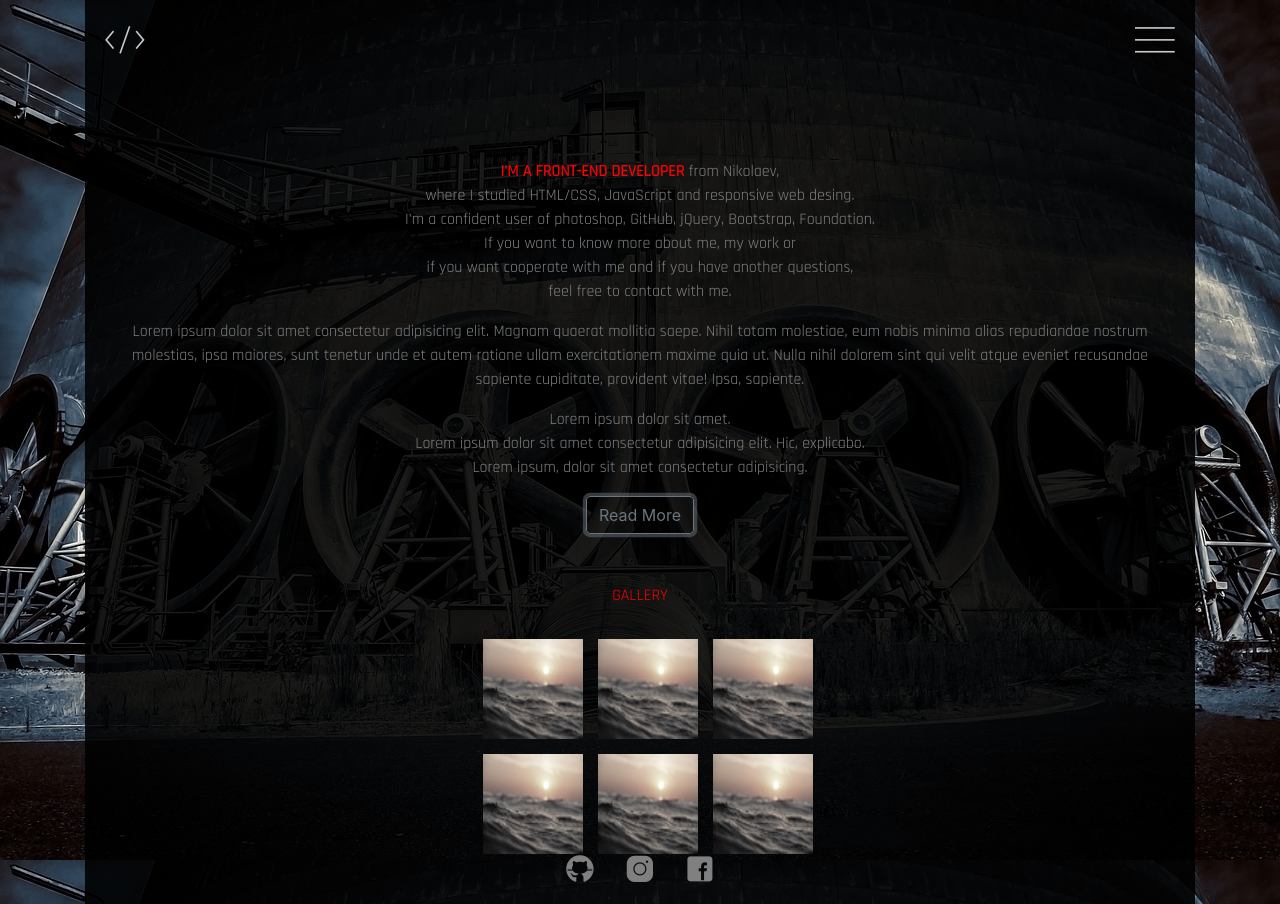
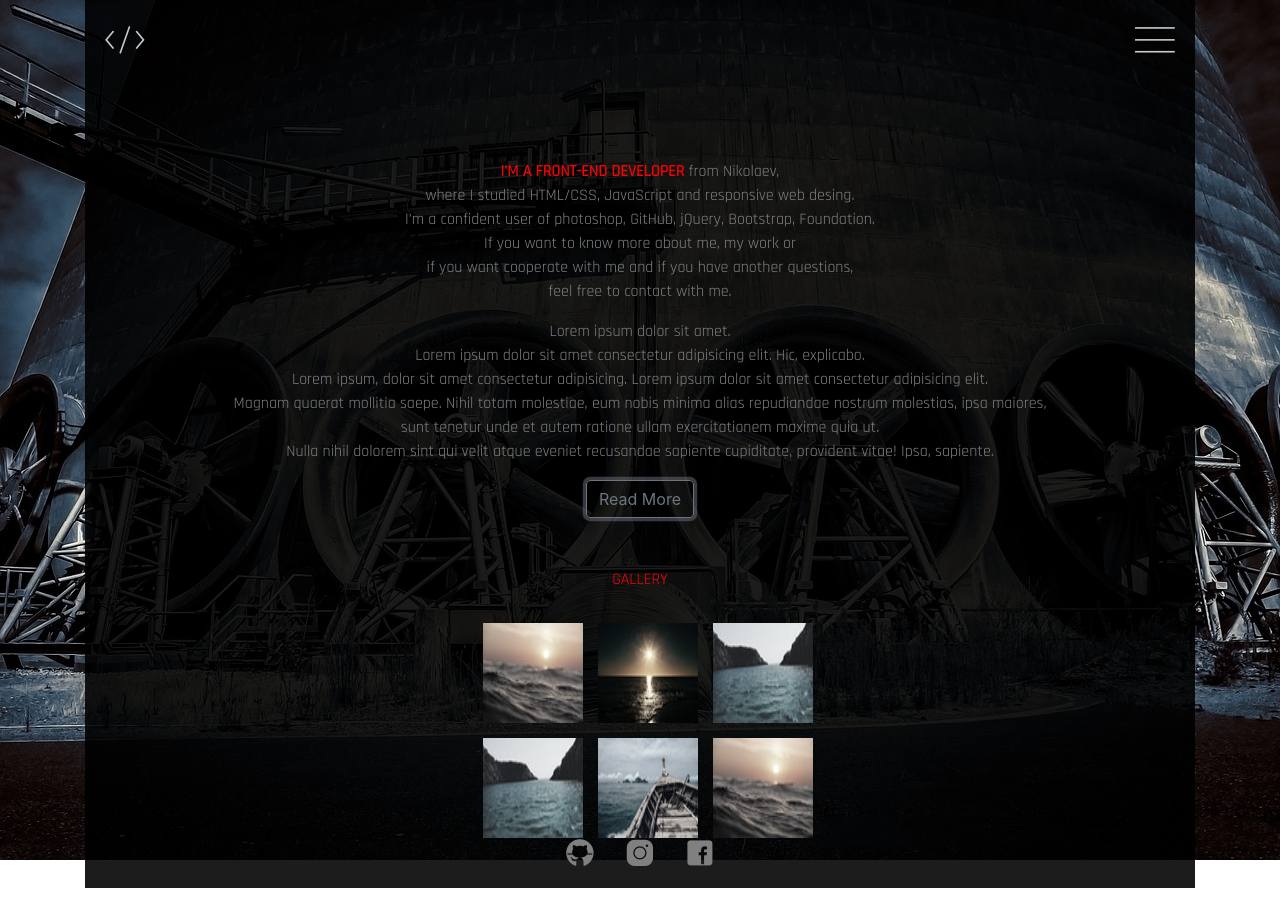
Before and after one commit to tvoyenote/black, a plain HTML site: page index.html in a window 1280 px wide. Both pictures are taken after a click on the button "Read More". Drawn offline with nearby package versions, Linux system fonts and the light colour scheme.

Commit message:
add photos

```diff
--- a/index.html
+++ b/index.html
@@ -33,11 +33,15 @@
                             <p class="first__text"><span>I'M A FRONT-END DEVELOPER</span> from Nikolaev, <br> where I studied HTML/CSS, JavaScript and responsive web desing. <br>
                                 I'm a confident user of photoshop, GitHub, jQuery, Bootstrap, Foundation.<br>If you want to know more about me, my work or <br> if you want cooperate with me and if you have another questions, <br> feel free to contact with me.
                             </p>
-                            <p>Lorem ipsum dolor sit amet consectetur adipisicing elit. Magnam quaerat mollitia saepe. Nihil totam molestiae, eum nobis minima alias repudiandae nostrum molestias, ipsa maiores, sunt tenetur unde et autem ratione ullam exercitationem maxime quia ut. Nulla nihil dolorem sint qui velit atque eveniet recusandae sapiente cupiditate, provident vitae! Ipsa, sapiente.</p>
                             <p class="second__text">Lorem ipsum dolor sit amet. <br>
                             Lorem ipsum dolor sit amet consectetur adipisicing elit. Hic, explicabo. <br>
                             Lorem ipsum, dolor sit amet consectetur adipisicing.
+                            Lorem ipsum dolor sit amet consectetur adipisicing elit. <br>
+                            Magnam quaerat mollitia saepe. Nihil totam molestiae, eum nobis minima alias repudiandae nostrum molestias, ipsa maiores,<br>
+                            sunt tenetur unde et autem ratione ullam exercitationem maxime quia ut.<br>
+                            Nulla nihil dolorem sint qui velit atque eveniet recusandae sapiente cupiditate, provident vitae! Ipsa, sapiente.
                             </p>
+
                         </div>
                     </div>
                 </div>
@@ -51,13 +55,13 @@
                             <div class="row">
                                 <div class="gallery__list">
                                     <div class="col-md">
-                                            <a rel="gallery" class="photo" href="img/img.big/big.jpeg" title=""><img src="img/img.small/small.jpeg" width="100" height="100" alt="" /></a>
+                                            <a class="photo" href="img/img.big/big.jpeg" title=""><img src="img/img.small/small.jpeg" width="100" height="100" alt="" /></a>
                                     </div>
                                     <div class="col-md">
-                                            <a rel="gallery" class="photo" href="img/img.big/big.jpeg" title=""><img src="img/img.small/small.jpeg" width="100" height="100" alt="" /></a>
+                                            <a class="photo" href="img/img.big/big1.jpeg" title=""><img src="img/img.small/small1.jpeg" width="100" height="100" alt="" /></a>
                                     </div>
                                     <div class="col-md">
-                                            <a rel="gallery" class="photo" href="img/img.big/big.jpeg" title=""><img src="img/img.small/small.jpeg" width="100" height="100" alt="" /></a>
+                                            <a class="photo" href="img/img.big/big2.jpeg" title=""><img src="img/img.small/small2.jpeg" width="100" height="100" alt="" /></a>
                                     </div>
                                 </div>
                             </div>
@@ -66,13 +70,13 @@
                                 <div class="row">
                                     <div class="gallery__list">
                                         <div class="col-md">
-                                                <a rel="gallery" class="photo" href="img/img.big/big.jpeg" title=""><img src="img/img.small/small.jpeg" width="100" height="100" alt="" /></a>
+                                                <a class="photo" href="img/img.big/big2.jpeg" title=""><img src="img/img.small/small2.jpeg" width="100" height="100" alt="" /></a>
                                         </div>
                                         <div class="col-md">
-                                                <a rel="gallery" class="photo" href="img/img.big/big.jpeg" title=""><img src="img/img.small/small.jpeg" width="100" height="100" alt="" /></a>
+                                                <a class="photo" href="img/img.big/big3.jpeg" title=""><img src="img/img.small/small3.jpeg" width="100" height="100" alt="" /></a>
                                         </div>
                                         <div class="col-md">
-                                                <a rel="gallery" class="photo" href="img/img.big/big.jpeg" title=""><img src="img/img.small/small.jpeg" width="100" height="100" alt="" /></a>
+                                                <a class="photo" href="img/img.big/big.jpeg" title=""><img src="img/img.small/small.jpeg" width="100" height="100" alt="" /></a>
                                         </div>
                                     </div>
                                 </div>
```
Also changed, not shown: img/img.big/big3.jpeg (added), img/img.big/big4.jpg (deleted), img/img.big/big5.jpg (deleted), img/img.small/small4.jpg (deleted), img/img.small/small5.jpg (deleted).
